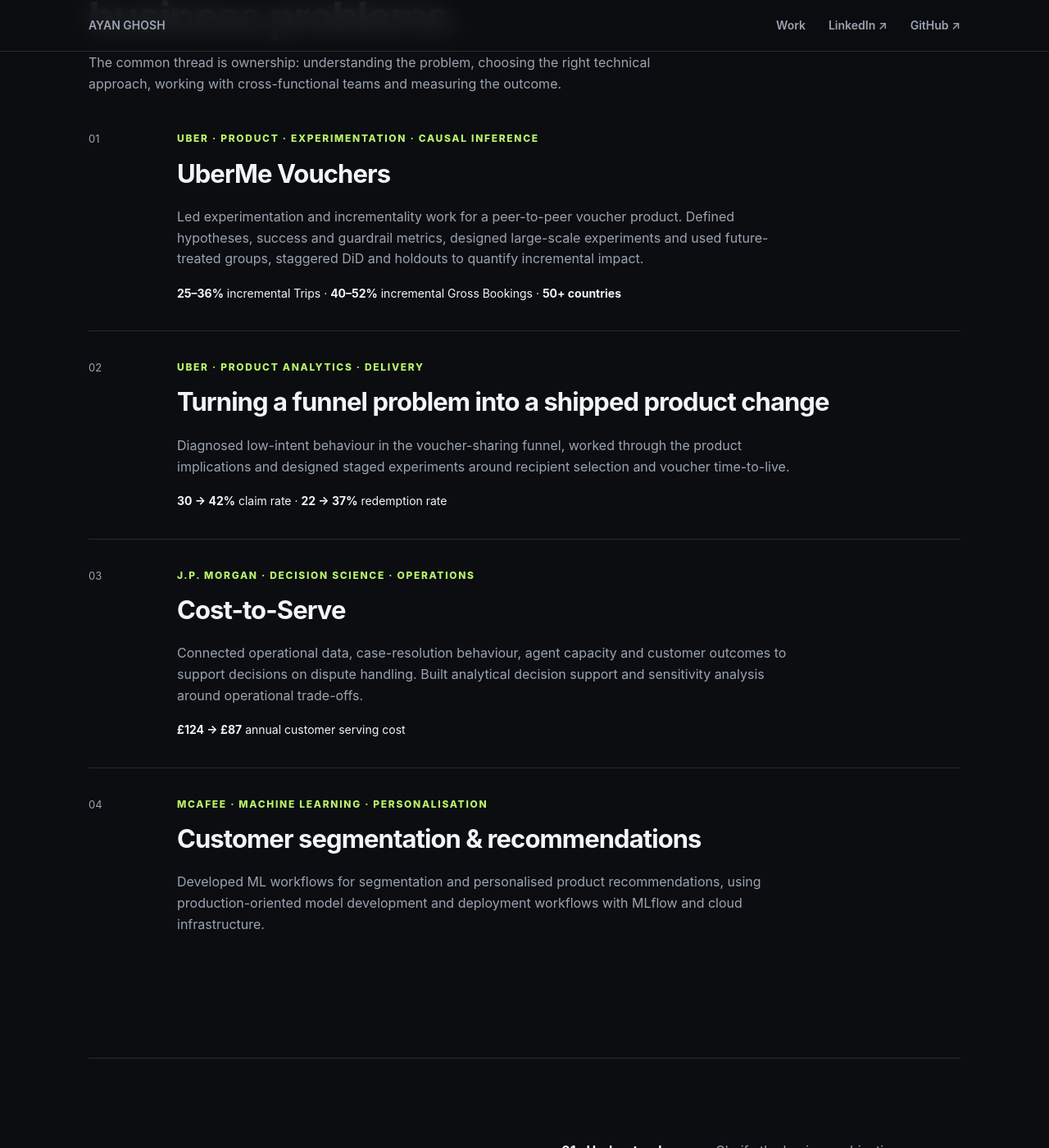
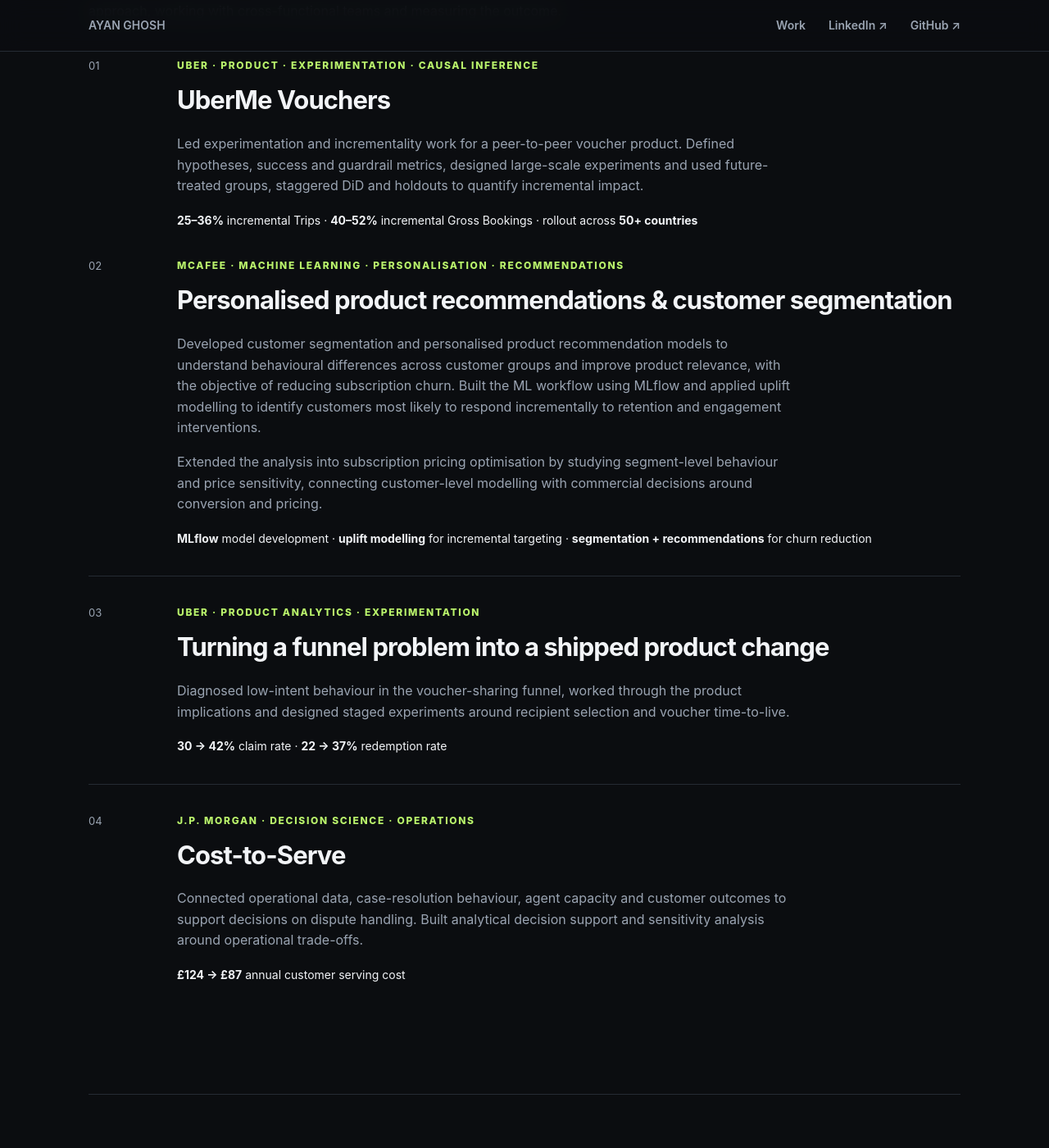
Before and after one commit to ayan-ghosh103/ayan-ghosh103.github.io, a Jekyll site: the page built from index.html, in a window 1280 px wide and 1400 px high, scrolled down 1401 px. Shown: the whole window at 82% size. Built offline with Jekyll 4.4.1, drawn with Linux system fonts in a browser that asks for light colours; some of the changed text lies outside the part shown.

Commit message:
Refocus portfolio on McAfee personalization and contextualize impact metrics

```diff
--- a/index.html
+++ b/index.html
@@ -16,19 +16,12 @@ title: Ayan Ghosh — Data, AI & Product
   <div><strong>04</strong><b>Solutions Engineering</b><span>Bridge data, ML, engineering and stakeholder needs from prototype through delivery.</span></div>
 </section>
 
-<section class="metrics">
-  <div><strong>25–36%</strong><span>incremental Trips measured</span></div>
-  <div><strong>40–52%</strong><span>incremental Gross Bookings measured</span></div>
-  <div><strong>30 → 42%</strong><span>voucher claim rate</span></div>
-  <div><strong>£124 → £87</strong><span>customer serving cost</span></div>
-</section>
-
 <section id="work" class="section">
-  <div class="section-heading"><span class="eyebrow">SELECTED WORK</span><h2>Four ways I solve product and business problems.</h2><p>The common thread is ownership: understanding the problem, choosing the right technical approach, working with cross-functional teams and measuring the outcome.</p></div>
-  <article class="case featured"><div class="case-number">01</div><div><div class="tag">UBER · PRODUCT · EXPERIMENTATION · CAUSAL INFERENCE</div><h3>UberMe Vouchers</h3><p>Led experimentation and incrementality work for a peer-to-peer voucher product. Defined hypotheses, success and guardrail metrics, designed large-scale experiments and used future-treated groups, staggered DiD and holdouts to quantify incremental impact.</p><div class="impact"><b>25–36%</b> incremental Trips · <b>40–52%</b> incremental Gross Bookings · <b>50+ countries</b></div></div></article>
-  <article class="case"><div class="case-number">02</div><div><div class="tag">UBER · PRODUCT ANALYTICS · DELIVERY</div><h3>Turning a funnel problem into a shipped product change</h3><p>Diagnosed low-intent behaviour in the voucher-sharing funnel, worked through the product implications and designed staged experiments around recipient selection and voucher time-to-live.</p><div class="impact"><b>30 → 42%</b> claim rate · <b>22 → 37%</b> redemption rate</div></div></article>
-  <article class="case"><div class="case-number">03</div><div><div class="tag">J.P. MORGAN · DECISION SCIENCE · OPERATIONS</div><h3>Cost-to-Serve</h3><p>Connected operational data, case-resolution behaviour, agent capacity and customer outcomes to support decisions on dispute handling. Built analytical decision support and sensitivity analysis around operational trade-offs.</p><div class="impact"><b>£124 → £87</b> annual customer serving cost</div></div></article>
-  <article class="case"><div class="case-number">04</div><div><div class="tag">MCAFEE · MACHINE LEARNING · PERSONALISATION</div><h3>Customer segmentation & recommendations</h3><p>Developed ML workflows for segmentation and personalised product recommendations, using production-oriented model development and deployment workflows with MLflow and cloud infrastructure.</p></div></article>
+  <div class="section-heading"><span class="eyebrow">SELECTED WORK</span><h2>From experimentation to personalised customer experiences.</h2><p>The common thread is ownership: understanding the problem, choosing the right technical approach, working with cross-functional teams and measuring the outcome.</p></div>
+  <article class="case featured"><div class="case-number">01</div><div><div class="tag">UBER · PRODUCT · EXPERIMENTATION · CAUSAL INFERENCE</div><h3>UberMe Vouchers</h3><p>Led experimentation and incrementality work for a peer-to-peer voucher product. Defined hypotheses, success and guardrail metrics, designed large-scale experiments and used future-treated groups, staggered DiD and holdouts to quantify incremental impact.</p><div class="impact"><b>25–36%</b> incremental Trips · <b>40–52%</b> incremental Gross Bookings · rollout across <b>50+ countries</b></div></div></article>
+  <article class="case featured"><div class="case-number">02</div><div><div class="tag">MCAFEE · MACHINE LEARNING · PERSONALISATION · RECOMMENDATIONS</div><h3>Personalised product recommendations & customer segmentation</h3><p>Developed customer segmentation and personalised product recommendation models to understand behavioural differences across customer groups and improve product relevance, with the objective of reducing subscription churn. Built the ML workflow using MLflow and applied uplift modelling to identify customers most likely to respond incrementally to retention and engagement interventions.</p><p>Extended the analysis into subscription pricing optimisation by studying segment-level behaviour and price sensitivity, connecting customer-level modelling with commercial decisions around conversion and pricing.</p><div class="impact"><b>MLflow</b> model development · <b>uplift modelling</b> for incremental targeting · <b>segmentation + recommendations</b> for churn reduction</div></div></article>
+  <article class="case"><div class="case-number">03</div><div><div class="tag">UBER · PRODUCT ANALYTICS · EXPERIMENTATION</div><h3>Turning a funnel problem into a shipped product change</h3><p>Diagnosed low-intent behaviour in the voucher-sharing funnel, worked through the product implications and designed staged experiments around recipient selection and voucher time-to-live.</p><div class="impact"><b>30 → 42%</b> claim rate · <b>22 → 37%</b> redemption rate</div></div></article>
+  <article class="case"><div class="case-number">04</div><div><div class="tag">J.P. MORGAN · DECISION SCIENCE · OPERATIONS</div><h3>Cost-to-Serve</h3><p>Connected operational data, case-resolution behaviour, agent capacity and customer outcomes to support decisions on dispute handling. Built analytical decision support and sensitivity analysis around operational trade-offs.</p><div class="impact"><b>£124 → £87</b> annual customer serving cost</div></div></article>
 </section>
 
 <section class="section two-col">
@@ -41,7 +34,7 @@ title: Ayan Ghosh — Data, AI & Product
   </div>
 </section>
 
-<section class="section skills"><span class="eyebrow">TECHNICAL TOOLKIT</span><div class="skill-grid"><div><b>Data & Engineering</b><span>Python · SQL · Pandas · PySpark · Databricks · AWS Lambda</span></div><div><b>ML & AI</b><span>Machine Learning · XGBoost · Recommendation Systems · Personalisation · MLflow</span></div><div><b>Experimentation & Causal</b><span>A/B testing · CUPED · DiD · staggered DiD · synthetic control · TMLE · uplift</span></div><div><b>Product & Solutions</b><span>Problem framing · stakeholder discovery · product analytics · funnel analysis · rollout measurement</span></div></div></section>
+<section class="section skills"><span class="eyebrow">TECHNICAL TOOLKIT</span><div class="skill-grid"><div><b>Data & Engineering</b><span>Python · SQL · Pandas · PySpark · Databricks · AWS Lambda</span></div><div><b>ML & AI</b><span>Machine Learning · XGBoost · Recommendation Systems · Personalisation · MLflow · Uplift Modelling</span></div><div><b>Experimentation & Causal</b><span>A/B testing · CUPED · DiD · staggered DiD · synthetic control · TMLE · uplift</span></div><div><b>Product & Solutions</b><span>Problem framing · stakeholder discovery · product analytics · segmentation · funnel analysis · rollout measurement</span></div></div></section>
 
 <section class="section public-work"><div class="section-heading"><span class="eyebrow">PUBLIC TECHNICAL WORK</span><h2>Supporting evidence of the technical foundation.</h2><p>My professional work is the primary evidence. These public repositories provide additional signal on ML, Spark, forecasting and streaming data.</p></div><div class="project-grid"><a href="https://github.com/ayan-ghosh103/Machine_Learning" class="project"><b>Machine Learning</b><span>Algorithms, validation and optimisation in Python.</span><em>GitHub ↗</em></a><a href="https://github.com/ayan-ghosh103/Spark-Analysis" class="project"><b>Spark Analysis</b><span>Distributed data analysis and Spark workflows.</span><em>GitHub ↗</em></a><a href="https://github.com/ayan-ghosh103/Power-Market_prediction" class="project"><b>Power Market Prediction</b><span>Predictive modelling and forecasting.</span><em>GitHub ↗</em></a><a href="https://github.com/ayan-ghosh103/streaming-stock-sentiment-tool-Strocks" class="project"><b>Streaming Stock Sentiment</b><span>Streaming sentiment analysis and data engineering.</span><em>GitHub ↗</em></a></div></section>
 
```
